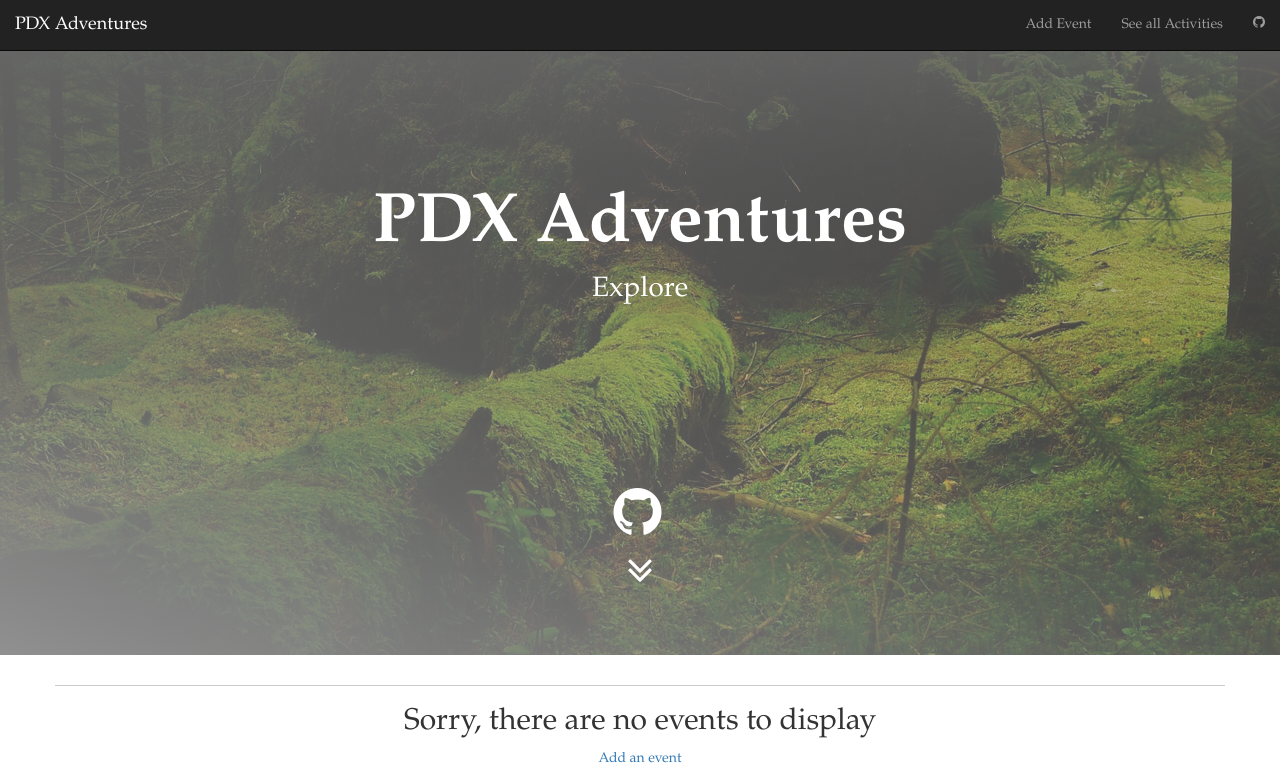
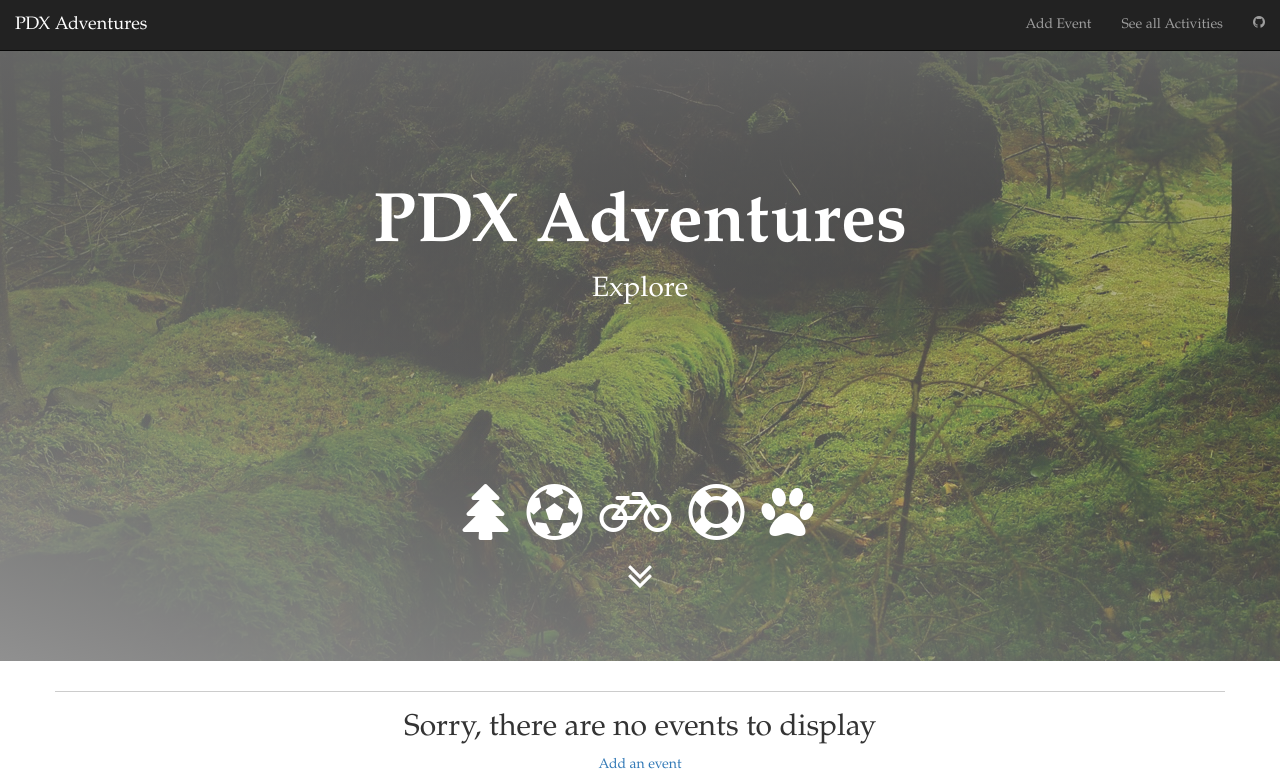
Before and after one commit to davideliason/PDXAdventures, a PHP site: template views/index.twig in a window 1280 px wide. Shown: the top 780 px of the page. Run offline with PHP 8.4, Linux system fonts and the light colour scheme; the template is opened without the code that fills it, so the values that code supplies are empty; some libraries are stand-ins or nearby versions.

Commit message:
Change icons in header.

```diff
--- a/views/index.twig
+++ b/views/index.twig
@@ -40,7 +40,11 @@
           <h1>PDX Adventures</h1>
           <h4>Explore</h4>
           <ul class='list-unstyled list-inline social-media'>
-            <li><a href='https://github.com/BabaYaga64/PDXAdventures.git'><i class="fa fa-github fa-2x"></i></a></li>
+            <li><i class="fa fa-tree fa-2x"></i></li>
+            <li><i class="fa fa-futbol-o fa-2x"></i></li>
+            <li><i class="fa fa-bicycle fa-2x"></i></li>
+            <li><i class="fa fa-life-ring fa-2x"></i></li>
+            <li><i class="fa fa-paw fa-2x"></i></li>
           </ul>
             <p class='double-arrow'><i class="fa fa-angle-double-down fa-2x"></i></p>
           </div>
--- a/web/css/style.css
+++ b/web/css/style.css
@@ -25,7 +25,7 @@
   font-family: "Palatino Linotype", "Book Antiqua", Palatino, serif;
 }
 
-.social-media li a i {
+.social-media li i {
   margin-top: 3em;
   color: #fff;
 }
```
